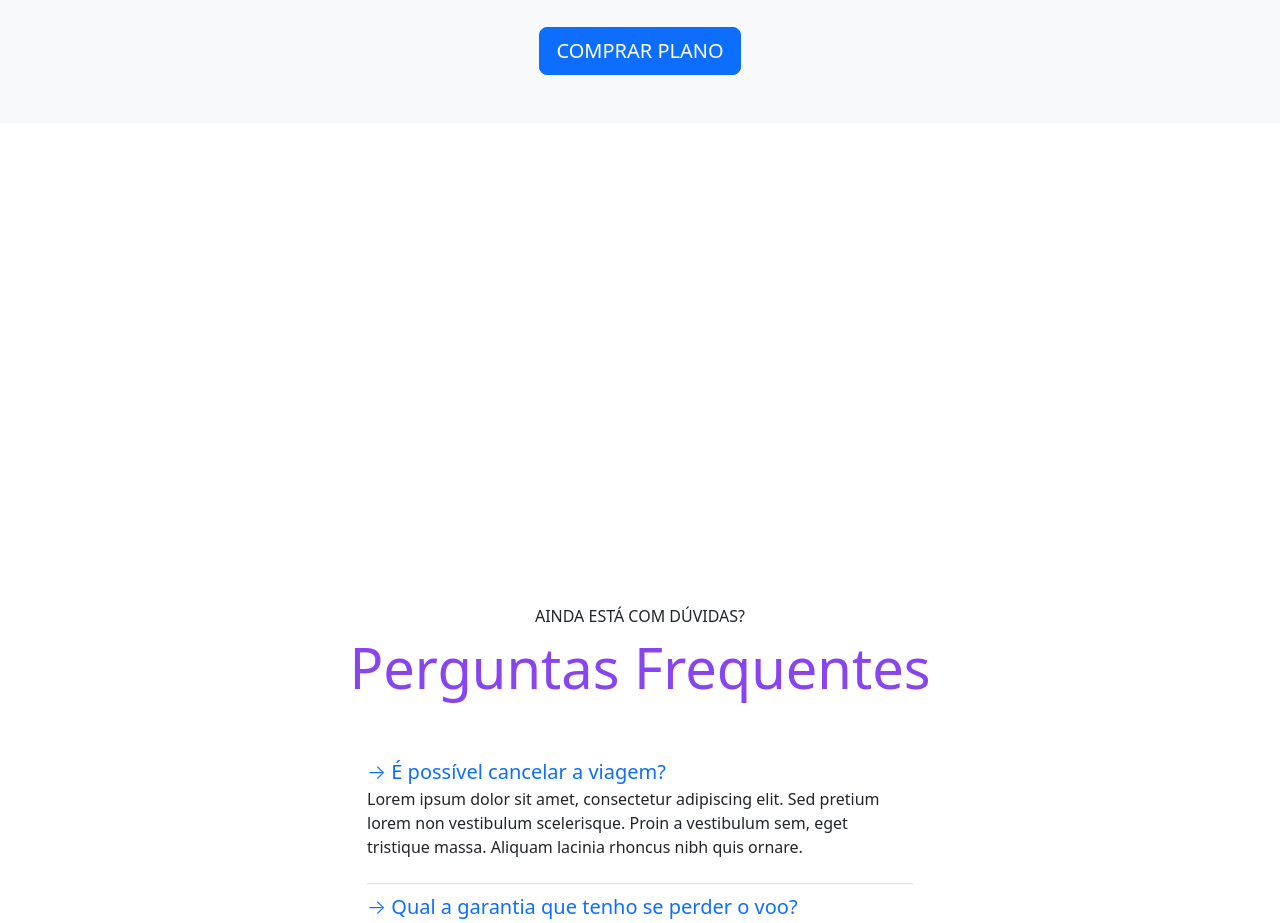
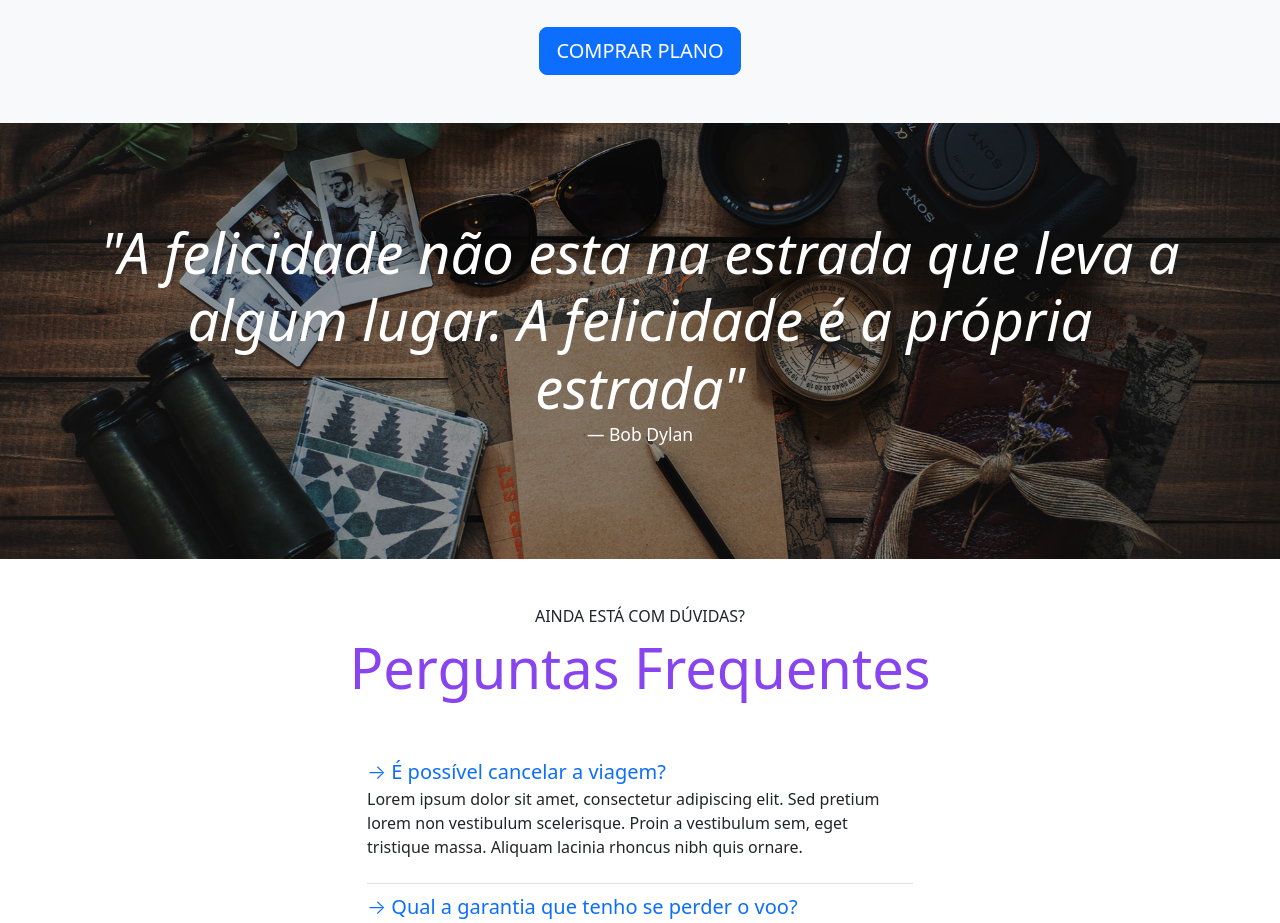
Before and after one commit to ALANVITORIO/bootstrap-5-site, a plain HTML site: page index.html in a window 1280 px wide. Shown: the part 1240-2163 px from the top of the page. Drawn offline with nearby package versions, Linux system fonts and the light colour scheme.

Commit message:
arrumando rota css

```diff
--- a/style.css
+++ b/style.css
@@ -30,7 +30,7 @@ body {
 }
 
 #home-quote {
-  background: url('/bootstrap-teste/img/bg-quote.jpg') center center;
+  background: url('img/bg-quote.jpg') center center;
   background-size: cover;
 }
 
```
